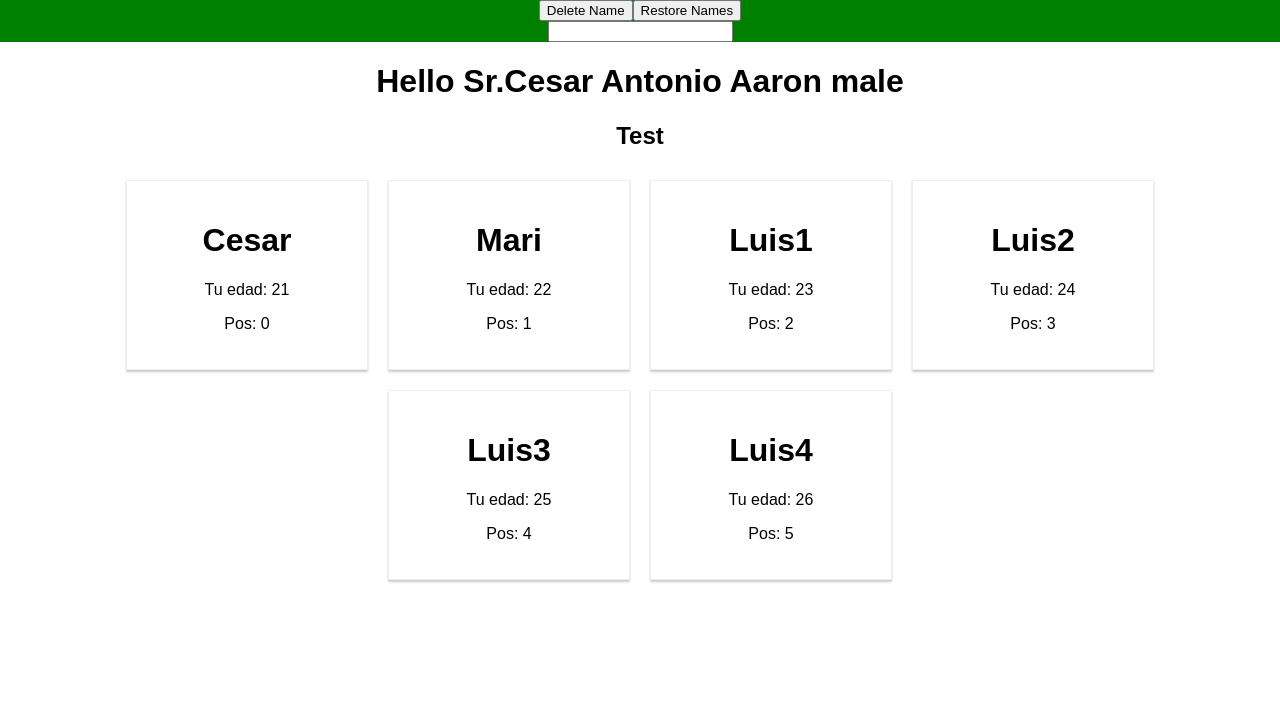
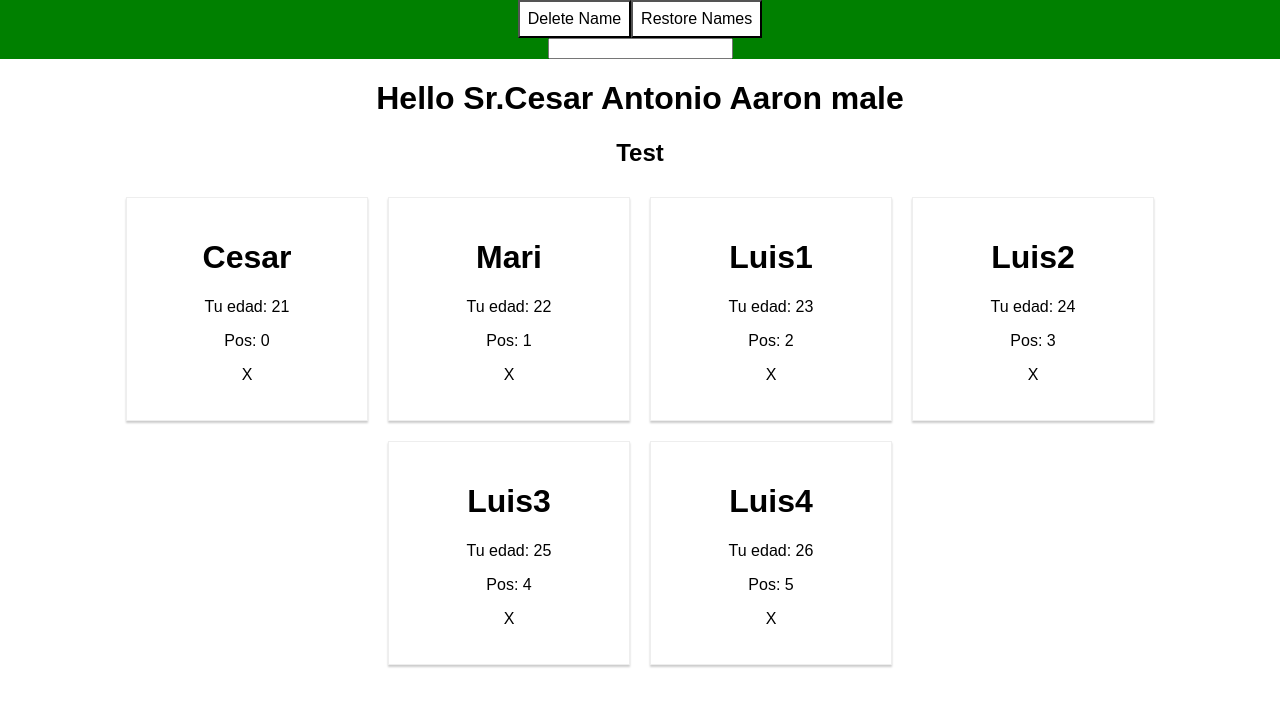
Before and after one commit to darkspiriton/web-portafolio-react, a React (Create React App) app: page / in a window 1280 px wide. Shown: the top 706 px of the page. Built offline with nearby package versions, Linux system fonts and the light colour scheme.

Commit message:
finished module 3

```diff
--- a/src/App.css
+++ b/src/App.css
@@ -26,12 +26,3 @@
   from { transform: rotate(0deg); }
   to { transform: rotate(360deg); }
 }
-
-.person {
-  display: inline-block;
-  margin: 10px;
-  border: 1px solid #eee;
-  box-shadow: 0 2px 2px #ccc;
-  width: 200px;
-  padding: 20px;
-}
--- a/src/App.js
+++ b/src/App.js
@@ -1,8 +1,7 @@
 import React, { Component } from 'react'
 import './App.css'
-import { Person } from './components/Person.js'
+import Person from './components/Person.js'
 import { Example } from './components/Example.js'
-// import { Name } from './components/Name'
 import Button from './components/Button'
 
 class App extends Component {
@@ -15,16 +14,24 @@ class App extends Component {
       { name: 'Luis3', age: 25 },
       { name: 'Luis4', age: 26 }
     ],
-    index: 0
+    index: ''
   }
 
-  deleteNameHandler = index => {
-    if (this.state.index) {
-      let index = this.state.index
+  deleteNameHandler = event => {
+    // console.log(event.target.value)
+    let index = parseInt(event.target.value, 10)
+    if (index <= this.state.persons.length - 1) {
+      this.setState({ index })
       let state = this.state.persons
       state.splice(index, 1)
       this.setState({ persons: state })
+    } else {
+      console.log('Error de value')
     }
+  }
+
+  deleteItemHandler = index => {
+    console.log(index)
   }
 
   indexChangeHadler = event => {
@@ -35,9 +42,12 @@ class App extends Component {
   restoreNameHandler = () => {
     this.setState({
       persons: [
-        { name: 'Cesar', age: 23 },
-        { name: 'Mari', age: 21 },
-        { name: 'Luis', age: 25 }
+        { name: 'Cesar', age: 21 },
+        { name: 'Mari', age: 22 },
+        { name: 'Luis1', age: 23 },
+        { name: 'Luis2', age: 24 },
+        { name: 'Luis3', age: 25 },
+        { name: 'Luis4', age: 26 }
       ]
     })
   }
@@ -48,12 +58,19 @@ class App extends Component {
         <Button
           restore={this.restoreNameHandler}
           delete={this.deleteNameHandler}
-          changed={this.indexChangeHadler}
+          changed={this.deleteNameHandler}
+          value={this.state.index}
         />
         <Example aux="male" />
         {this.state.persons.map((item, index) => {
           return (
-            <Person key={index} name={item.name} age={item.age} pos={index} />
+            <Person
+              key={index}
+              name={item.name}
+              age={item.age}
+              pos={index}
+              click={this.deleteItemHandler.bind(this, index)}
+            />
           )
         })}
       </div>
--- a/src/components/Button.js
+++ b/src/components/Button.js
@@ -3,13 +3,24 @@ import '../css/NameUpdate.css'
 
 class NameUpdate extends Component {
   render() {
+    const style = {
+      backgroundColor: 'white',
+      font: 'inherit',
+      border: '1x solid blue',
+      padding: '8px'
+    }
     return (
       <div className="name-update">
         <div>
-          <button onClick={this.props.delete}> Delete Name </button>
-          <button onClick={this.props.restore}> Restore Names </button>
+          <button style={style} onClick={this.props.delete}> Delete Name </button>
+          <button style={style}onClick={this.props.restore}> Restore Names </button>
         </div>
-        <input type="text" onChange={this.props.changed} />
+        {/* <input type="text"  onChange={this.props.changed} /> */}
+        <input
+          type="text"
+          onChange={this.props.changed}
+          value={this.props.value}
+        />
       </div>
     )
   }
--- /dev/null
+++ b/src/components/Person.css
@@ -0,0 +1,8 @@
+.person {
+  display: inline-block;
+  margin: 10px;
+  border: 1px solid #eee;
+  box-shadow: 0 2px 2px #ccc;
+  width: 200px;
+  padding: 20px;
+}
--- a/src/components/Person.js
+++ b/src/components/Person.js
@@ -1,10 +1,15 @@
-import React from 'react'
-export const Person = props => {
-  return (
-    <div className="person">
-      <h1>{props.name}</h1>
-      <p> Tu edad: {props.age}</p>
-      <p> Pos: {props.pos}</p>
-    </div>
-  )
+import React, { Component } from 'react'
+import './Person.css'
+
+class Person extends Component {
+  render() {
+    return <div className="person">
+        <h1>{this.props.name}</h1>
+        <p> Tu edad: {this.props.age}</p>
+        <p> Pos: {this.props.pos}</p>
+        <p onClick={this.props.click}>X</p>
+      </div>
+  }
 }
+
+export default Person
```
